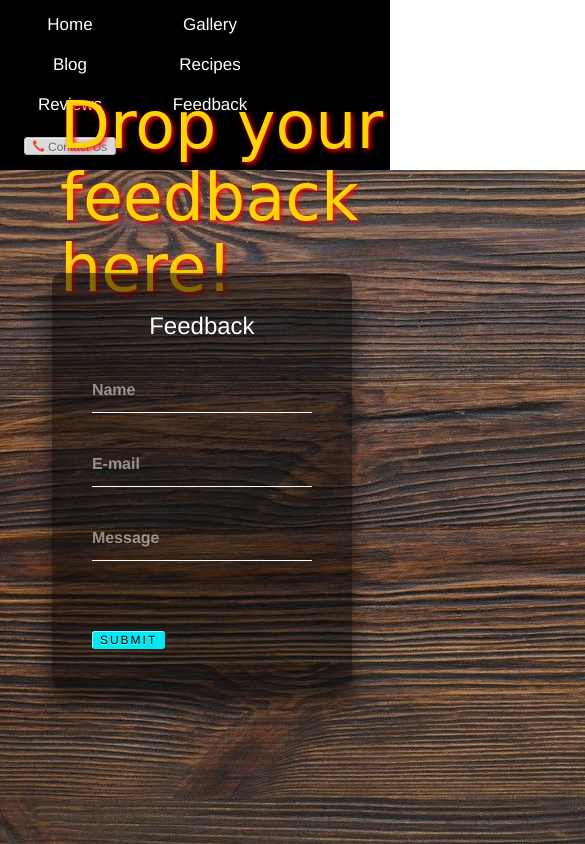
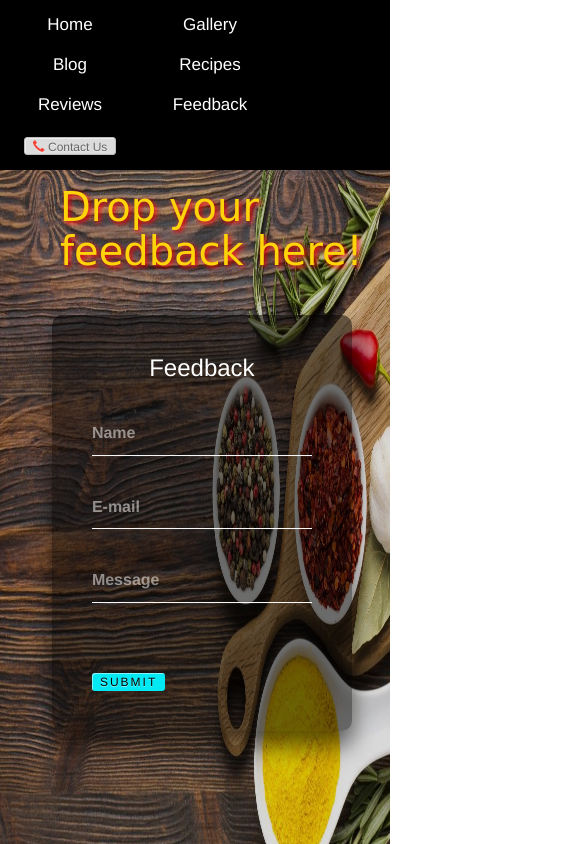
Before and after one commit to Shreya-Mokase/Food_blogging_site, a plain HTML site: page feedback.html in a window 390 px wide. Shown: the top 844 px of the page, 585 px wide, since content can reach past the window. Drawn offline with nearby package versions, Linux system fonts and the light colour scheme; a web font is replaced by a local one.

Commit message:
feedback responsiveness

```diff
--- a/css files/feedback.css
+++ b/css files/feedback.css
@@ -120,13 +120,14 @@ a:hover{
   .form1 {
     margin-left: 120px;
     width: 300px;
-    top: 57%;
+    top: 62%;
   }
   .heading h1 {
+    top: 165px;
+    font-size: 40px;
     left: 60px;
   }
   .picture img {
-    height: max-content;
-    width: max-content;
+    visibility: none;
   }
 }
```
